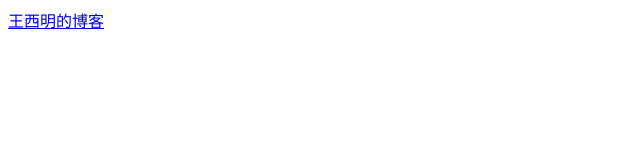
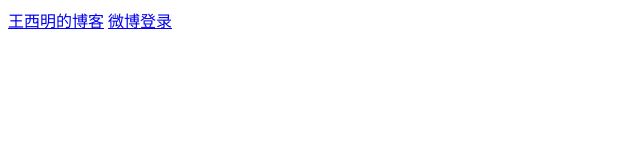
Before and after one commit to sighWang/sighwang.github.io, a plain HTML site: page index.html in a window 1280 px wide. Shown: the whole page, without its empty margins (0-640 px from the left). Drawn offline with Linux system fonts and the light colour scheme.

Commit message:
add weibo login link

```diff
--- a/index.html
+++ b/index.html
@@ -7,5 +7,7 @@
   </head>
   <body>
     <a href="http://wangximing.github.io/">王西明的博客</a>
+    <a href="https://api.weibo.com/oauth2/authorize?client_id=4156352868&response_type=code&redirect_uri=http://sighwang.github.io/
+">微博登录</a>
   </body>
 </html>
```
